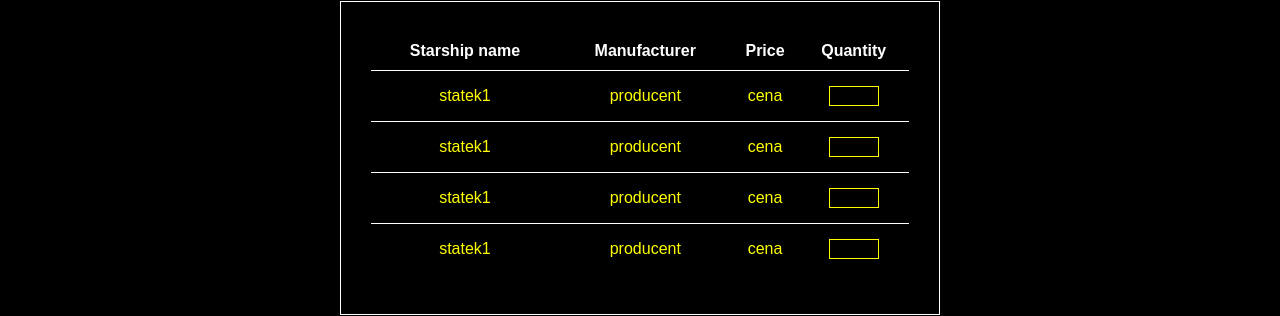
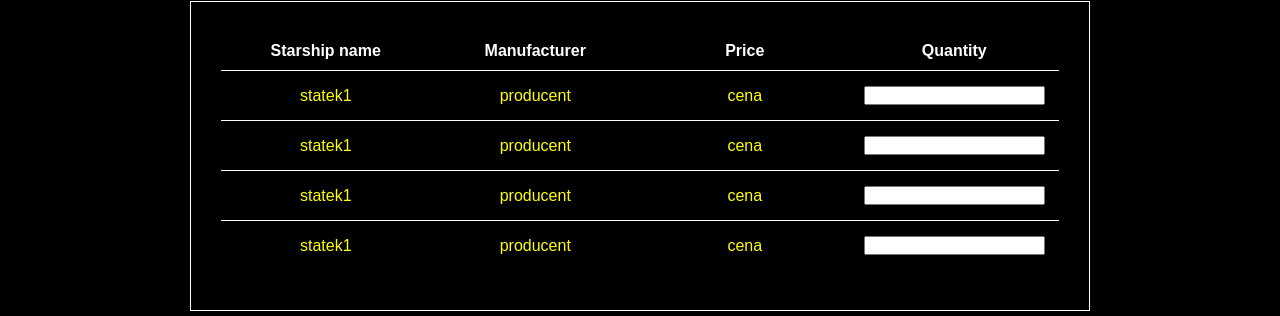
Before and after one commit to kozdro/swapi, a React (Create React App) app: page / in a window 1280 px wide. Shown: the part 303-619 px from the top of the page. Built offline with nearby package versions, Linux system fonts and the light colour scheme.

Commit message:
add styles

```diff
--- a/src/components/StarshipsList/Starship/Starship.css
+++ b/src/components/StarshipsList/Starship/Starship.css
@@ -7,10 +7,19 @@ td {
   padding: 15px 0;
 }
 
-td input {
-  width: 50px;
+.input {
+  width: 40px;
   background-color: black;
   color: yellow;
   border: 1px solid yellow;
   font-size: 1rem;
 }
+
+.add-btn {
+  color: yellow;
+  background: none;
+  border: none;
+  cursor: pointer;
+  font-weight: bold;
+  margin-left: 20px;
+}
--- a/src/components/StarshipsList/StarshipsList.css
+++ b/src/components/StarshipsList/StarshipsList.css
@@ -11,8 +11,13 @@ h1 {
   font-size: 30px;
 }
 
+table {
+  table-layout: fixed;
+  width: 100%;
+}
+
 .starship-list {
-  width: 600px;
+  width: 900px;
   padding: 40px 30px;
   border: 1px solid white;
   display: flex;
```
